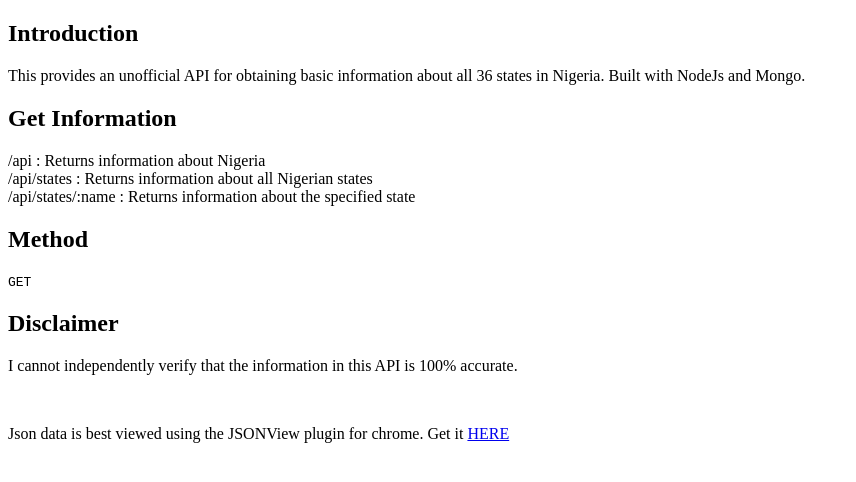
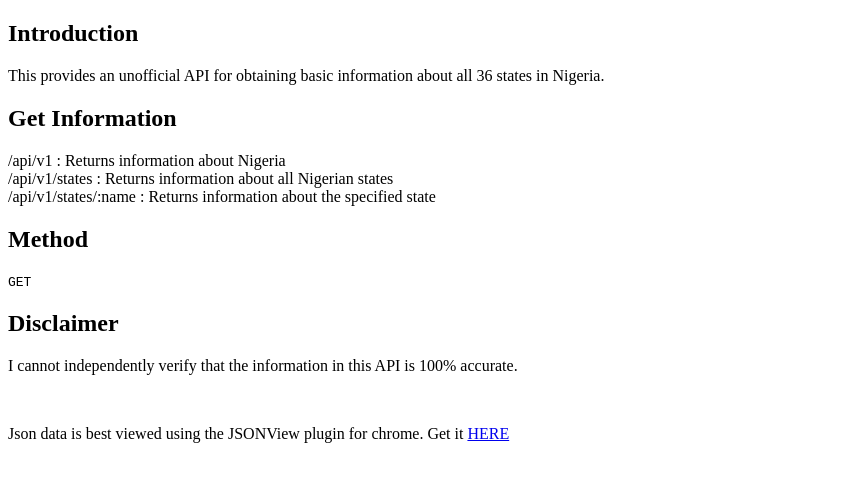
Before and after one commit to seyi-adeleke/Nigerian-states-api, a website: page public/index.html in a window 1280 px wide. Shown: the whole page, without its empty margins (0-856 px from the left). Drawn offline with Linux system fonts and the light colour scheme.

Commit message:
update docs

```diff
--- a/public/index.html
+++ b/public/index.html
@@ -7,18 +7,16 @@
 </head>
 <body>
     <h2>Introduction</h2>
-
     <p>
         This provides an unofficial API for obtaining basic information about all 36 states in Nigeria.
-        Built with NodeJs and Mongo.
     </p>
    <h2>
        Get Information
    </h2>
    <p>
-       /api : Returns information about Nigeria<br>
-       /api/states : Returns information about all Nigerian states<br>
-       /api/states/:name : Returns information about the specified state
+       /api/v1 : Returns information about Nigeria<br>
+       /api/v1/states : Returns information about all Nigerian states<br>
+       /api/v1/states/:name : Returns information about the specified state
    </p>
    <h2>Method</h2>
    <code>GET</code>
```
